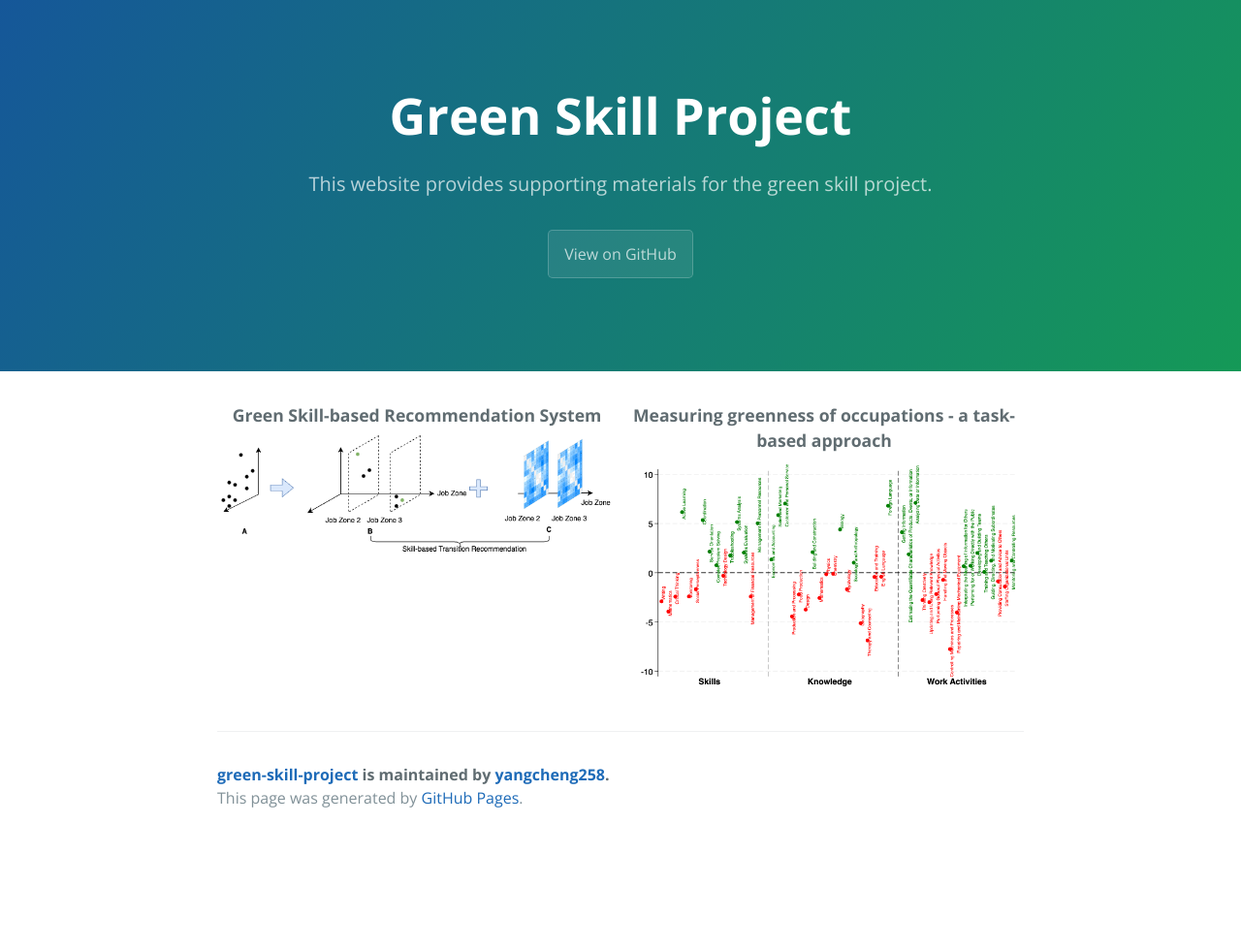
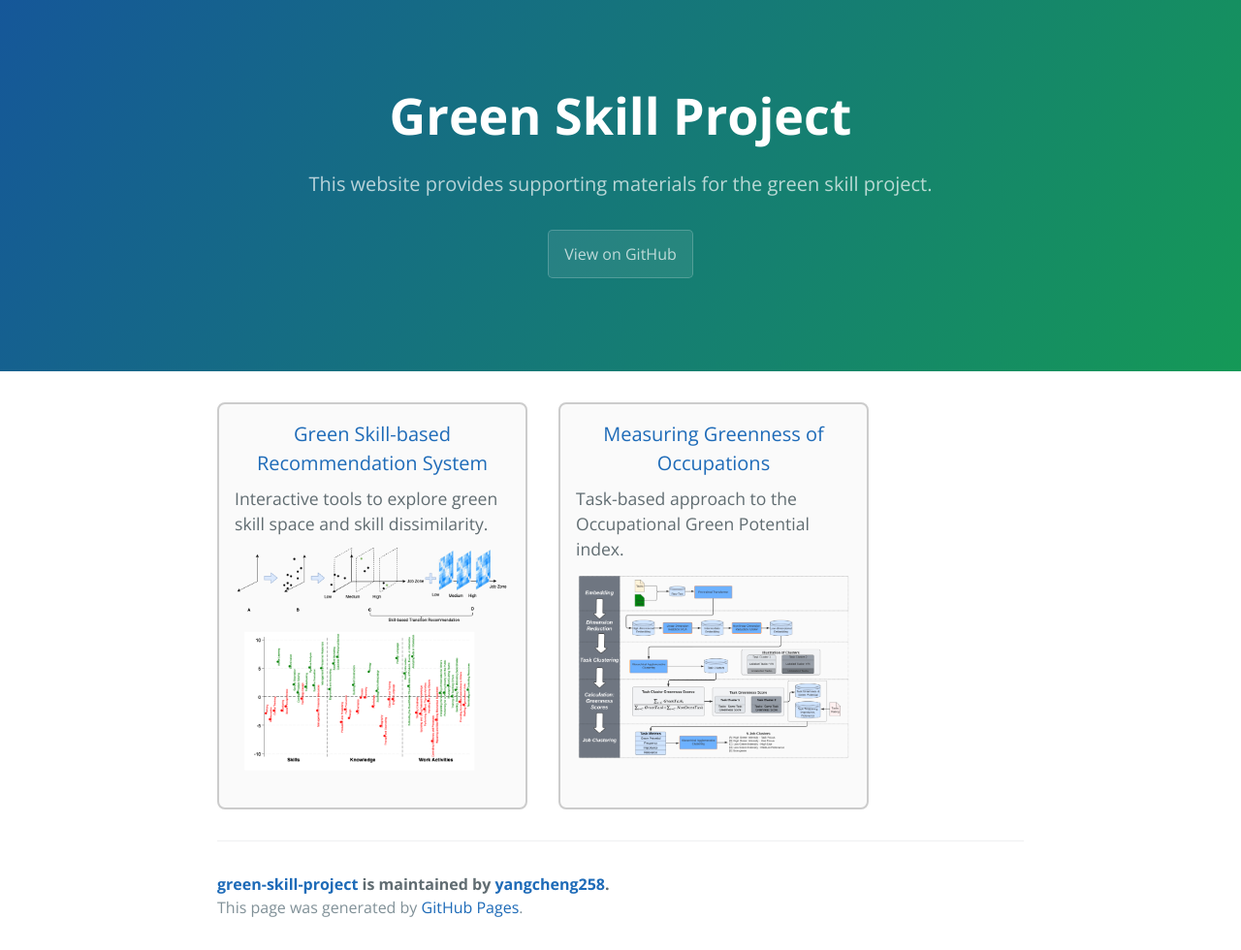
Before and after one commit to yangcheng258/green-skill-project, a Jekyll site: the page built from index.md, in a window 1280 px wide. Shown: the whole page at 97% size. Built offline with Jekyll 4.4.1, drawn with Linux system fonts in a browser that asks for light colours; before the commit the page ends 900 px from its top, so only the background shows below that.

Commit message:
Update the layout

```diff
--- a/_layouts/default.html
+++ b/_layouts/default.html
@@ -10,27 +10,84 @@
     <meta name="theme-color" content="#157878">
     <meta name="apple-mobile-web-app-status-bar-style" content="black-translucent">
     <link rel="stylesheet" href="{{ '/assets/css/style.css?v=' | append: site.github.build_revision | relative_url }}">
-    <style>
+    <!-- <style>
       .gallery {
         display: flex;
+        gap: 2rem; /* space between the items */
         justify-content: space-between;
-        gap: 0.5rem;
       }
       .gallery figure {
         flex: 1;
         margin: 0;
+        padding: 1rem;            /* space inside the rectangle */
+        border: 2px solid #ccc;   /* rectangle line */
+        border-radius: 8px;       /* optional rounded corners */
+        background: #fafafa;      /* optional light background */
         text-align: center;
       }
-      .gallery figcaption {
-        font-weight: bold;
-        margin-bottom: 0.5rem;
+      .gallery h2 {
+        font-size: 1.25rem;
+        margin: 0 0 .5rem 0;
+      }
+      .gallery p {
+        margin: 0 0 1rem 0;
       }
       .gallery img {
         max-width: 100%;
         height: auto;
         display: block;
       }
+    </style> -->
+
+    <style>
+      .gallery {
+        display: flex;
+        gap: 2rem; /* space between items */
+        justify-content: flex-start;
+        flex-wrap: wrap; /* allows wrapping on small screens */
+      }
+      .gallery figure {
+        width: 320px;          /* fixed width */
+        height: 420px;         /* fixed height */
+        box-sizing: border-box;
+        margin: 0;
+        padding: 1rem;
+        border: 2px solid #ccc;
+        border-radius: 8px;
+        background: #fafafa;
+        display: flex;
+        flex-direction: column;
+        align-items: center;   /* center title & image */
+        justify-content: flex-start;
+        text-align: center;    /* centers the h2 */
+      }
+      .gallery h2 {
+        font-size: 1.25rem;
+        margin: 0 0 .5rem 0;
+      }
+      .gallery p {
+        margin: 0 0 .75rem 0;
+        width: 100%;
+        text-align: left;      /* left-align description */
+        flex-grow: 0;
+      }
+      .gallery img {
+        max-width: 100%;
+        height: auto;
+        display: block;
+        margin-bottom: .75rem;
+      }
+      .gallery .links {
+        margin-top: auto;      /* push links to bottom if space */
+        width: 100%;
+        text-align: left;
+      }
+      .gallery .links a {
+        display: inline-block;
+        margin-right: 1rem;
+      }
     </style>
+
     {% include head-custom.html %}
   </head>
   <body>
--- a/index.md
+++ b/index.md
@@ -36,31 +36,62 @@ What are green skills?
 - Crosswalk. -->
 
 
-<div class="gallery">
+
+
+<!-- <div class="gallery">
   <figure>
-    <figcaption>Green Skill-based Recommendation System</figcaption>
-    <!-- <a href="{% link green-skill-based-recommendation-system/index.md %}"> -->
+    <h2 style="margin-bottom:0.25rem;">
+      <a href="{{ '/green-skill-based-recommendation-system/index.html' | relative_url }}">
+        Green Skill-based Recommendation System
+      </a>
+    </h2>
+    <p style="margin-top:0;">Interactive tools to explore green skill space and dissimilarity.</p>
     <a href="{{ '/green-skill-based-recommendation-system/index.html' | relative_url }}">
-      <img src="{{ site.baseurl }}/assets/pic/green-skill-recommendation-system.png" alt="Lasso diagram">
+      <img src="{{ site.baseurl }}/assets/pic/greenskills.png" alt="Lasso diagram">
     </a>
   </figure>
 
 
+
   <figure>
-    <figcaption>Measuring greenness of occupations - a task-based approach</figcaption>
-    <!-- <a href="{% link green-occupational-potential-index/index.md %}"> -->
-        <a href="{{ '/green-occupational-potential-index/index.html' | relative_url }}">
-      <img src="{{ site.baseurl }}/assets/pic/Lasso.png" alt="Placeholder image">
+    <h2 style="margin-bottom:0.25rem;">
+      <a href="{{ '/green-occupational-potential-index/index.html' | relative_url }}">
+        Measuring greenness of occupations - a task-based approach
+      </a>
+    </h2>
+    <p style="margin-top:0;">Data and methodology for the Occupational Green Potential index.</p>
+    <a href="{{ '/green-occupational-potential-index/index.html' | relative_url }}">
+      <img src="{{ site.baseurl }}/assets/pic/GreenJobsWorkflow.png" alt="OGP">
     </a>
   </figure>
+</div> -->
 
 
+<div class="gallery">
+  <figure>
+    <h2><a href="{{ '/green-skill-based-recommendation-system/index.html' | relative_url }}">Green Skill-based Recommendation System</a></h2>
+    <p>Interactive tools to explore green skill space and skill dissimilarity.</p>
+    <a href="{{ '/green-skill-based-recommendation-system/index.html' | relative_url }}">
+      <img src="{{ site.baseurl }}/assets/pic/greenskills.png" alt="Green Skill System">
+    </a>
+    <div class="links">
+      <!-- <a href="{{ site.baseurl }}/assets/slides/greenskills_slides.pdf">Slides</a>
+      <a href="{{ site.baseurl }}/assets/papers/greenskills_workingpaper.pdf">Working Paper</a> -->
+    </div>
+  </figure>
+
+  <figure>
+    <h2><a href="{{ '/green-occupational-potential-index/index.html' | relative_url }}">Measuring Greenness of Occupations</a></h2>
+    <p>Task-based approach to the Occupational Green Potential index.</p>
+    <a href="{{ '/green-occupational-potential-index/index.html' | relative_url }}">
+      <img src="{{ site.baseurl }}/assets/pic/GreenJobsWorkflow.png" alt="OGP">
+    </a>
+    <div class="links">
+      <!-- <a href="{{ site.baseurl }}/assets/slides/ogp_slides.pdf">Slides</a>
+      <a href="{{ site.baseurl }}/assets/papers/ogp_workingpaper.pdf">Working Paper</a> -->
+    </div>
+  </figure>
 </div>
-
-
-
-
-
 
 
 <!--
```
Also changed, not shown: assets/pic/GreenJobsWorkflow.png (added), assets/pic/greenskills.png (added), 14 other files.
